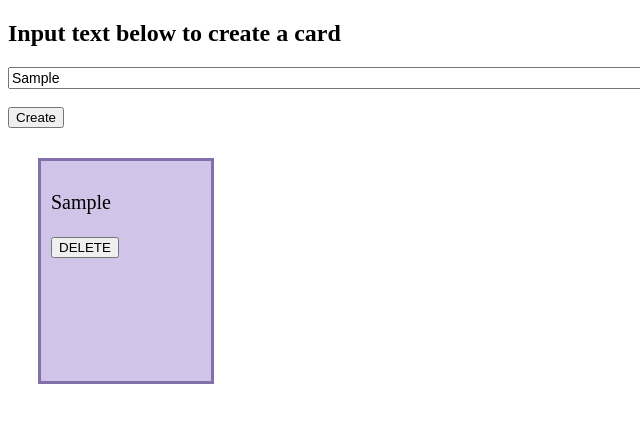
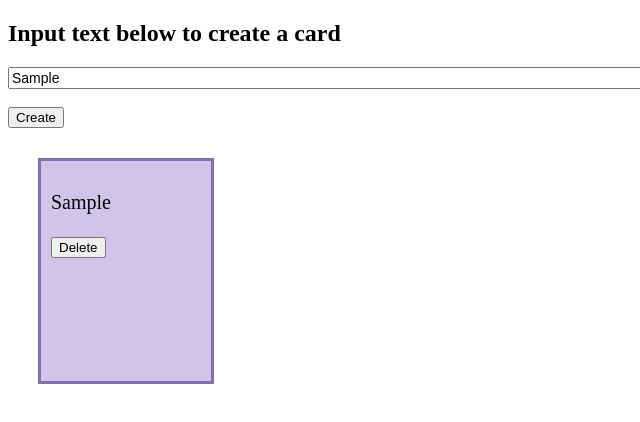
Before and after one commit to LaKeshiaJohnson/single-page-apps-cards, a plain HTML site: page index.html in a window 1280 px wide. Both pictures are taken after typing "Sample" into the empty fields and a click on the button "Create". Shown: the full height of the page, 0-640 px from the left. Drawn offline with Linux system fonts and the light colour scheme.

Commit message:
completed exercise.added comments

```diff
--- a/cards.js
+++ b/cards.js
@@ -9,41 +9,50 @@
 
 console.log("hi there");
 
+//Variables for user input area, create card button, and card area
+
 let inputArea = document.getElementById("input-box");
 let createCardBtn = document.getElementById("createbtn");
 let cardArea = document.getElementById("cardArea");
 
+//event listener for the create card button
 createCardBtn.addEventListener("click", create);
 
+//function to create the card once create button is clicked
 function create() {
+
+	//this is getting the value/actual text that was entered in the input field
 	let userinput = inputArea.value;
 	//console.log(userinput);
-	//document.getElementById("cardArea").innerHTML = cardArea;
+
+	//creating a div element that will be the card
 	newCard = document.createElement("div");
+
+	//writing the user input inside a paragraph tag that will go on the card
 	newCard.innerHTML = `<p>${userinput}</p>`;
-	console.log(newCard);
-	//newCard.append(userinput);
-	cardArea.appendChild(newCard);
+	//console.log(newCard);
+	// newCard.append(userinput);
 
-	let deletebtn = document.createElement("BUTTON");
-	let deletebtnTxt = document.createTextNode("DELETE");
-	deletebtn.appendChild(deletebtnTxt);
-	newCard.appendChild(deletebtn);
+	//attaching the newly created card to the card area
+	cardArea.append(newCard);
 
+	//creating the delete button that will go on each card
+	let deletebtn = document.createElement("button");
+	//creating the text that will appear on the button: DELETE
+	let deletebtnTxt = document.createTextNode("Delete");
+	//adding the delete text to the button
+	deletebtn.append(deletebtnTxt);
+	//attaching the delete button to the newly created card
+	newCard.append(deletebtn);
 
+	//event listener for the delete button on each card
+	//will run the removeCard function once the delete btn is clicked
 	deletebtn.addEventListener("click", removeCard);
 
+	//targeting card and removing it from the card area
 	function removeCard() {
 		let card = this.parentNode;
 		cardArea.removeChild(card);
 	};
 
 };
-
-/*deletebtn.addEventListener("click", removeCard);
-
-function removeCard() {
-	let card = this.parentNode;
-	cardArea.removeChild(card);
-};
-*/
```
Also changed, not shown: index.html (+1 -1 lines).
